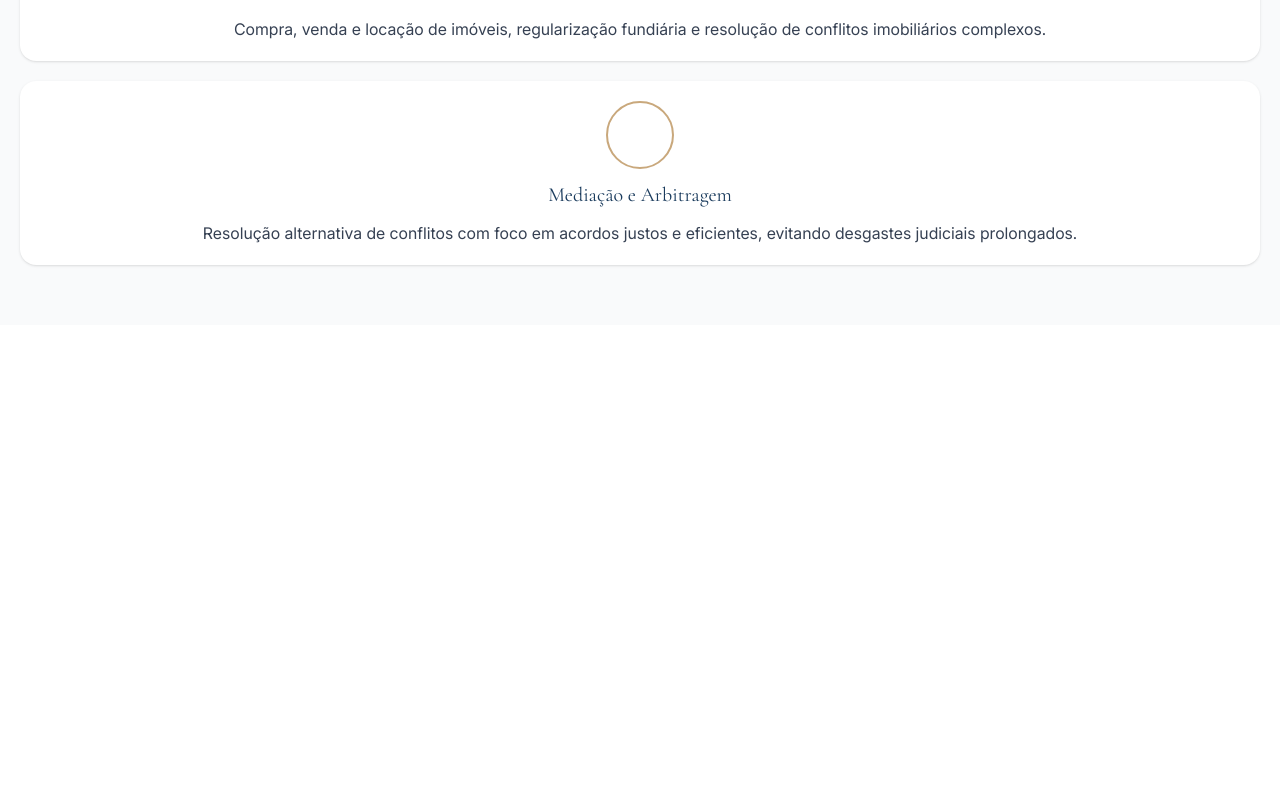
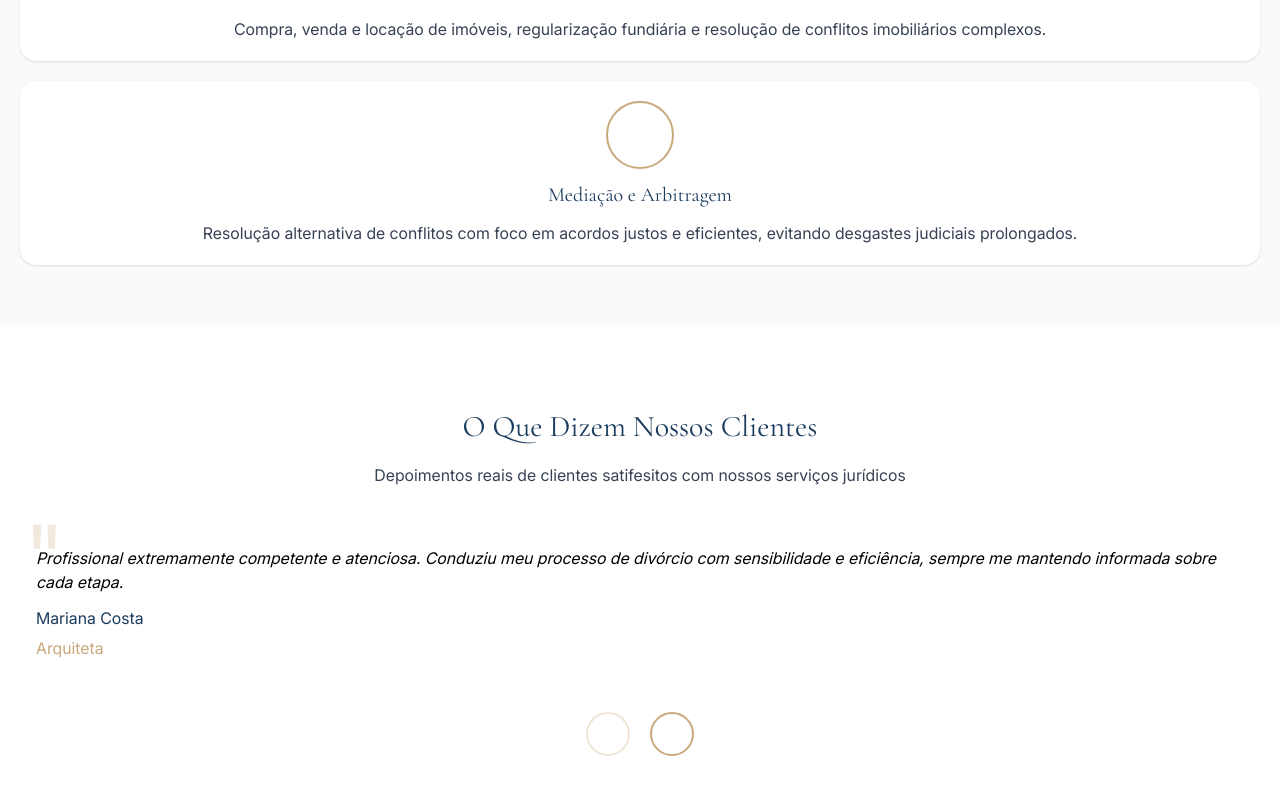
Before and after one commit to RafaelOlMoreira/alanacamposADV, a React (Vite) app: page / in a window 1280 px wide. Shown: the part 2508-3302 px from the top of the page. Before the commit the page ends 2833 px from the top, so only its background shows below. Built offline with nearby package versions, Linux system fonts and the light colour scheme.

Commit message:
feat: create Depoimentos section.

```diff
--- a/package.json
+++ b/package.json
@@ -11,6 +11,7 @@
   },
   "dependencies": {
     "@tailwindcss/vite": "^4.2.1",
+    "embla-carousel-react": "^8.6.0",
     "react": "^19.2.0",
     "react-dom": "^19.2.0",
     "react-icons": "^5.6.0",
--- a/src/App.jsx
+++ b/src/App.jsx
@@ -5,6 +5,7 @@ import Header from './Layout/Header'
 import Inicio from './Pages/Inicio'
 import Sobre from './Pages/Sobre'
 import Especialidades from './Pages/Especialidades'
+import Depoimentos from './Pages/Depoimentos'
 
 function App() {
   return (
@@ -14,6 +15,7 @@ function App() {
       <Inicio />
       <Sobre />
       <Especialidades />
+      <Depoimentos />
 
     </>
   )
--- /dev/null
+++ b/src/Pages/Depoimentos.jsx
@@ -0,0 +1,107 @@
+import React, { useEffect, useState } from 'react'
+import useEmblaCarousel from 'embla-carousel-react'
+
+function Depoimentos() {
+
+    const [emblaRef, emblaApi] = useEmblaCarousel({ loop: false })
+    const [prevDisabled, setPrevDisabled] = useState(true)
+    const [nextDisabled, setNextDisabled] = useState(true)
+
+    // Funções seguras com fallback (algumas versões usam nomes diferentes)
+    const goToPrev = () => emblaApi?.scrollPrev()
+    const goToNext = () => emblaApi?.scrollNext()
+
+    // Toggle dos botões (boa prática para UX)
+    useEffect(() => {
+        if (!emblaApi) return
+        const toggle = (api) => {
+            setPrevDisabled(!api.canScrollPrev())
+            setNextDisabled(!api.canScrollNext())
+        }
+        toggle(emblaApi)
+        emblaApi.on('reinit', toggle)
+        emblaApi.on('select', toggle)
+        return () => {
+            emblaApi.off('reinit', toggle)
+            emblaApi.off('select', toggle)
+        }
+    }, [emblaApi])
+
+    return (
+        // branco: #FFFFFF
+        // azul: #1a3b5d
+        // dourado: #c9a87c
+        <>
+            <section className='h-auto font-inter px-5 mt-6 pt-15 pb-10 text-center'>
+                <h1 className='font-cormorant text-3xl text-[#1a3b5d]'>O Que Dizem Nossos Clientes</h1>
+                <p className='text-gray-700 leading-[1.8] text-md my-4'>
+                    Depoimentos reais de clientes satifesitos com nossos serviços jurídicos
+                </p>
+
+                <div className="embla">
+                    {/* viewport precisa esconder overflow */}
+                    <div className="embla__viewport overflow-hidden px-4" ref={emblaRef}>
+                        {/* container precisa ser flex para slides ficarem em linha */}
+                        <div className="embla__container flex py-5 space-x-8 rounded-lg">
+                            {data.map((d, i) => (
+                                // cada slide precisa ter largura fixa / não encolher
+                                <div key={i} className="embla__sliderelative w-full flex-none text-start">
+                                    <span className='absolute text-[#c9a87c]/25 text-[90px] -m-3 -my-9'>"</span>
+                                    <p className='italic pt-5'>
+                                        {d.feedback}
+                                    </p>
+                                    <div className='my-3 space-y-1.5'>
+                                        <p className='text-[#1a3b5d]'>
+                                            {d.nome}
+                                        </p>
+                                        <span className='text-[#c9a87c]'>
+                                            {d.profissao}
+                                        </span>
+                                    </div>
+                                </div>
+                            ))}
+                        </div>
+                    </div>
+
+                    <div className='space-x-5 my-5'>
+                        <button
+                            className="embla__prev border-2 border-[#c9a87c] p-5 rounded-full hover:bg-[#c9a87c] transition-all duration-300"
+                            onClick={goToPrev}
+                            disabled={prevDisabled}
+                        >
+
+                        </button>
+                        <button
+                            className="embla__next border-2 border-[#c9a87c] p-5 rounded-full hover:bg-[#c9a87c] transition-all duration-300"
+                            onClick={goToNext}
+                            disabled={nextDisabled}
+                        >
+                        </button>
+                    </div>
+                </div>
+
+            </section>
+        </>
+    )
+}
+
+export default Depoimentos
+
+
+const data = [
+    {
+        feedback: `Profissional extremamente competente e atenciosa. Conduziu meu processo de divórcio com sensibilidade e eficiência, sempre me mantendo informada sobre cada etapa.`,
+        nome: `Mariana Costa`,
+        profissao: `Arquiteta`,
+    },
+    {
+        feedback: `A Dra. Ana Carolina foi fundamental para resolver uma questão empresarial complexa. Sua expertise e dedicação fizeram toda a diferença. Recomendo sem hesitação!`,
+        nome: `Roberto Mendes`,
+        profissao: `Empresário`,
+    },
+    {
+        feedback: `Excelente advogada! Resolveu minha questão imobiliária de forma rápida e eficaz. Sua abordagem estratégica e conhecimento técnico são impressionantes.`,
+        nome: `Carlos Eduardo Santos`,
+        profissao: `Investidor`,
+    },
+]
--- a/src/index.css
+++ b/src/index.css
@@ -14,3 +14,23 @@
     --font-inter: Inter, "sans-serif";
     --font-cormorant: Cormorant, "sans-serif";
 }
+
+.embla__viewport {
+    overflow: hidden;
+}
+
+.embla__container {
+    display: flex;
+    touch-action: pan-y pinch-zoom;
+}
+
+.embla__slide {
+    flex: 0 0 100%;
+    min-width: 0;
+}
+
+.embla__prev:disabled,
+.embla__next:disabled {
+  opacity: 0.3;
+  cursor: not-allowed;
+}
```
Also changed, not shown: 1 other file (tests, documents, lock files or other folders).
